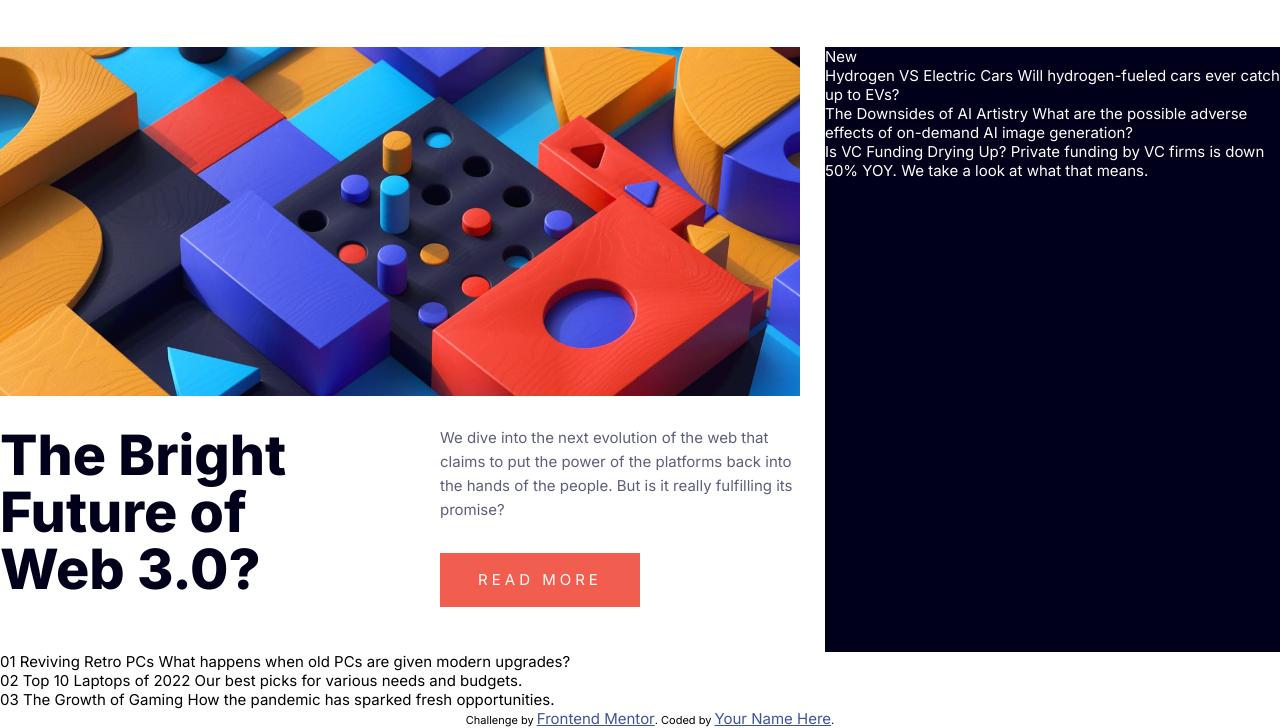
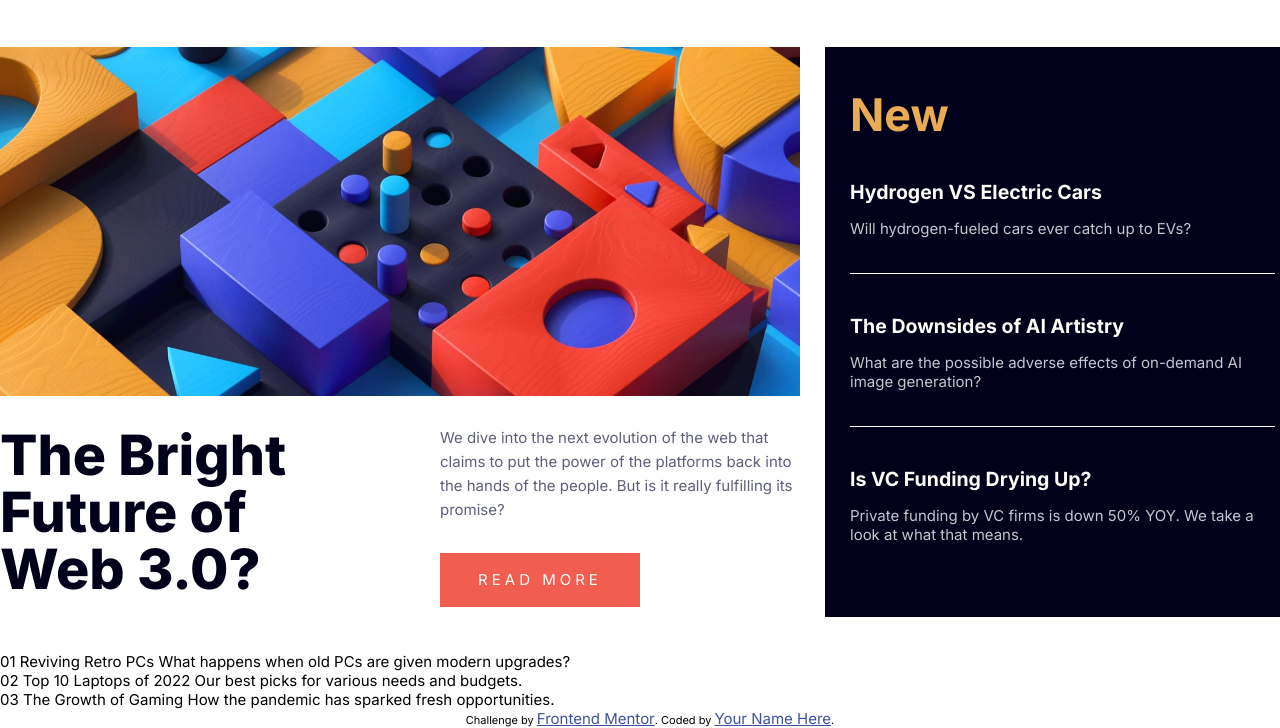
Before and after one commit to MyYsterio0O/news-homepage-main, a plain HTML site: page index.html in a window 1280 px wide. Shown: the part 91-819 px from the top of the page. Drawn offline with Linux system fonts and the light colour scheme.

Commit message:
aside completed

```diff
--- a/index.html
+++ b/index.html
@@ -56,18 +56,18 @@
       </div>
     </article>
     <aside>
-      <header>New</header>
+      <header id="aside-header">New</header>
       <div class="aside1">
-        Hydrogen VS Electric Cars
-        Will hydrogen-fueled cars ever catch up to EVs?
+        <header>Hydrogen VS Electric Cars</header>
+        <p class="after">Will hydrogen-fueled cars ever catch up to EVs?</p>
       </div>
       <div class="aside2">
-        The Downsides of AI Artistry
-        What are the possible adverse effects of on-demand AI image generation?
+        <header>The Downsides of AI Artistry</header>
+        <p class="after">What are the possible adverse effects of on-demand AI image generation?</p>
       </div>
       <div class="aside3">
-        Is VC Funding Drying Up?
-        Private funding by VC firms is down 50% YOY. We take a look at what that means.
+        <header>Is VC Funding Drying Up?</header>
+        <p>Private funding by VC firms is down 50% YOY. We take a look at what that means.</p>
       </div>
     </aside>
     <div class="nextarticles">
--- a/style.css
+++ b/style.css
@@ -101,4 +101,35 @@ aside{
     flex-flow: column nowrap;
     background-color: var(--verydarkblue);
     color: var(--offwhite);
+    margin-bottom:35px;
 }
+#aside-header{
+    font-size:3rem;
+    font-weight:700;
+    color:var(--softorange);
+    margin: 40px 0 13px 25px;
+}
+aside div{
+    padding: 25px 25px 15px 25px;
+}
+aside div header{
+    font-size: 1.3rem;
+    font-weight: 700;
+    color: var(--offwhite);
+    cursor: pointer;
+    transition: all 0.15s ease-in-out;
+}
+aside div header:hover{
+    color:var(--softorange);
+}
+aside div p{
+    padding-top: 15px;
+    color: var(--grayishblue);
+}
+aside div .after::after{
+    content: "";
+    width: 100%;
+    border-bottom: 1px solid white;
+    display:block;
+    padding-top: 35px;
+}
```
